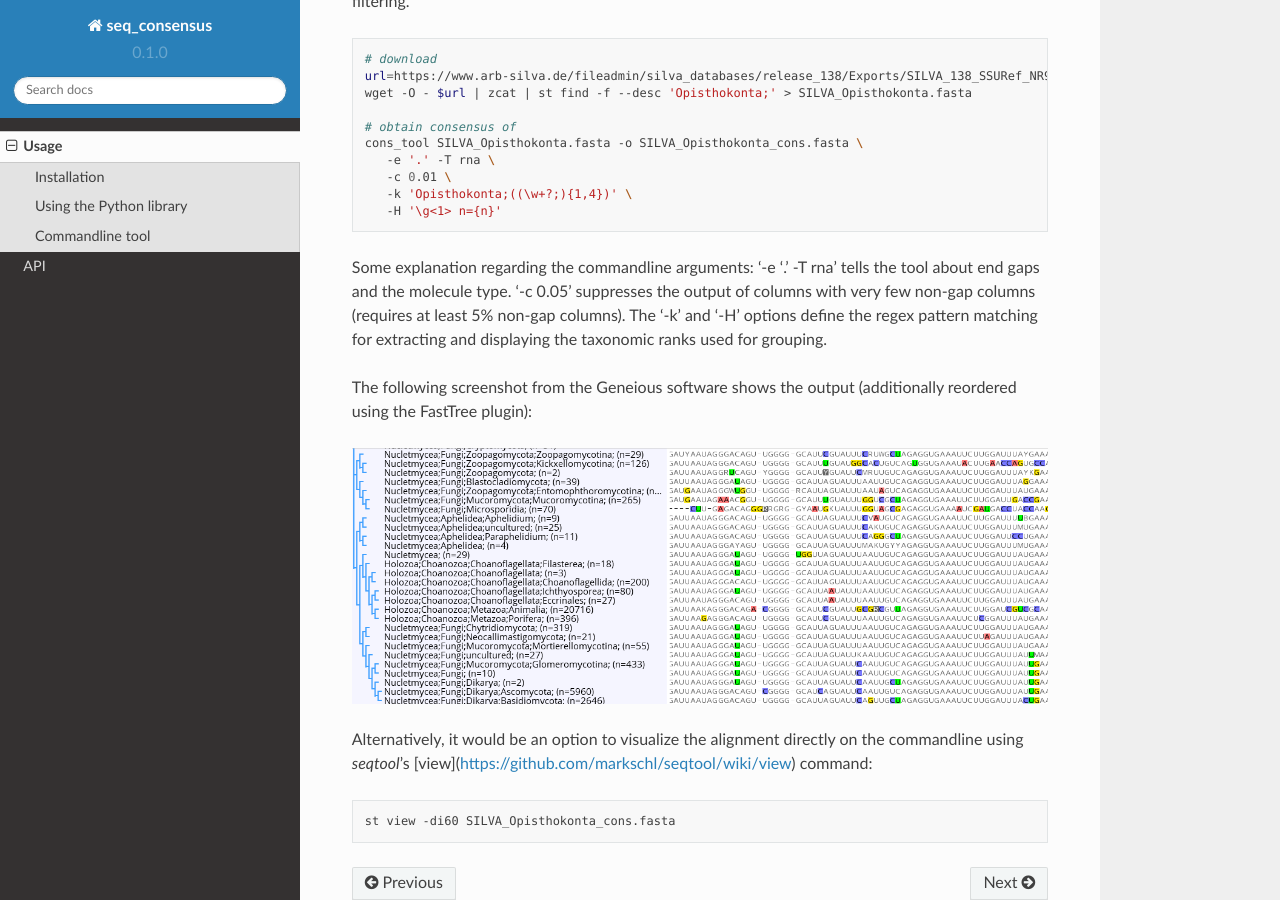
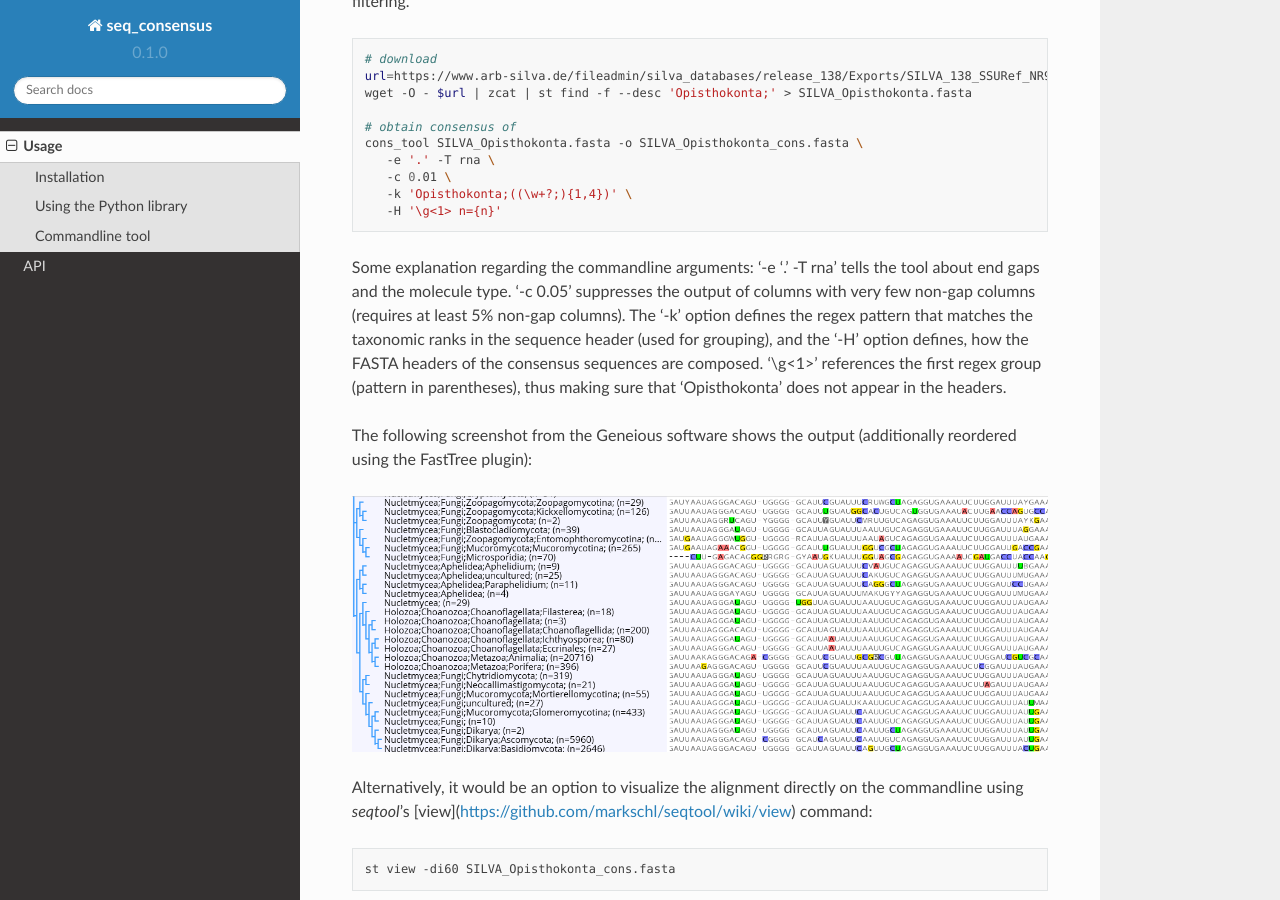
Before and after one commit to markschl/seq_consensus, a Sphinx documentation site: the page built from docs/source/usage.rst, in a window 1280 px wide and 900 px high, scrolled down 2746 px. Built offline with Sphinx 7.4.7 and the Read the Docs theme 2.0.0, drawn with Linux system fonts in a browser that asks for light colours.

```diff
--- a/docs/source/usage.rst
+++ b/docs/source/usage.rst
@@ -138,8 +138,11 @@ We use `seqtool <https://github.com/markschl/seqtool>`_ (`st` command) for filte
 Some explanation regarding the commandline arguments: '-e '.' -T rna' tells the
 tool about end gaps and the molecule type. '-c 0.05' suppresses the output of
 columns with very few non-gap columns (requires at least 5% non-gap columns).
-The '-k' and '-H' options define the regex pattern matching for extracting and
-displaying the taxonomic ranks used for grouping.
+The '-k' option defines the regex pattern that matches the taxonomic ranks
+in the sequence header (used for grouping), and the '-H' option defines, how
+the FASTA headers of the consensus sequences are composed. '\\g<1>' references
+the first regex group (pattern in parentheses), thus making sure that
+'Opisthokonta' does not appear in the headers.
 
 The following screenshot from the Geneious software shows the output
 (additionally reordered using the FastTree plugin):
```
Also changed, not shown: README.md (+7 -4 lines).
